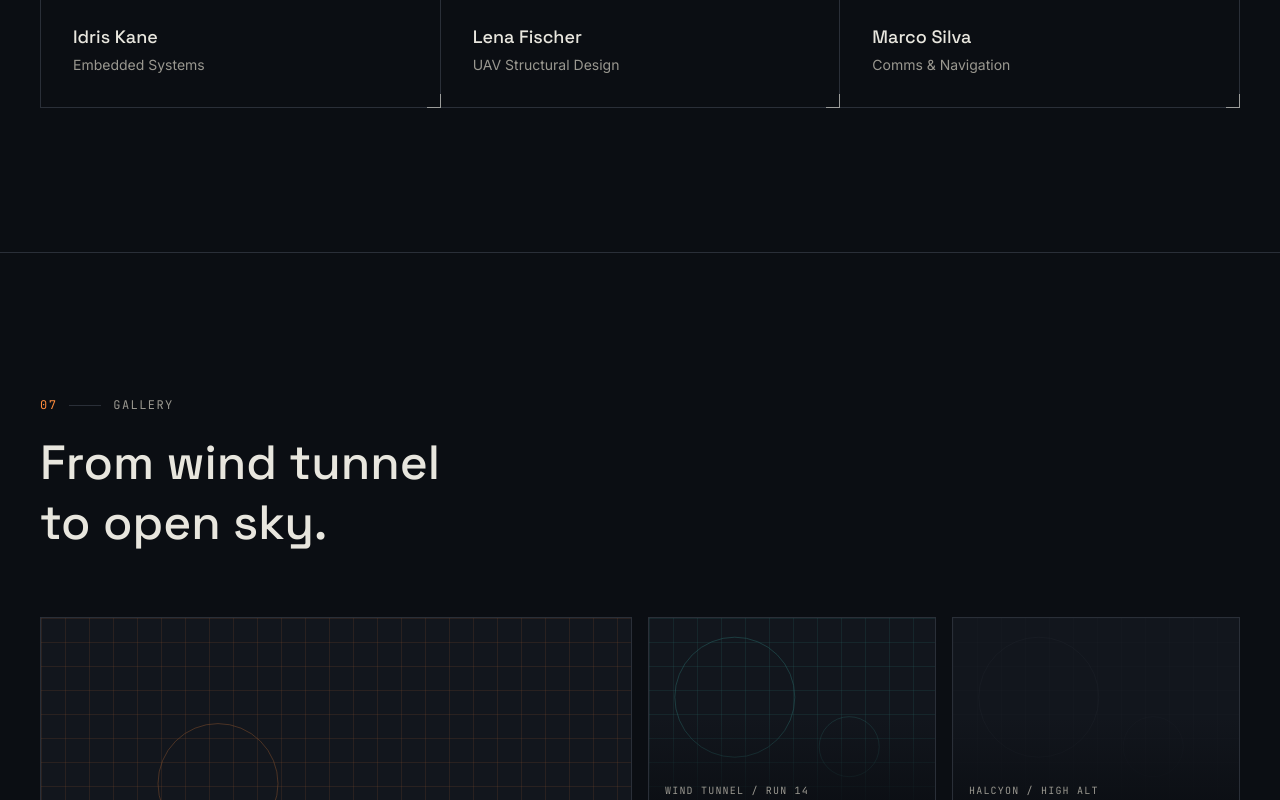
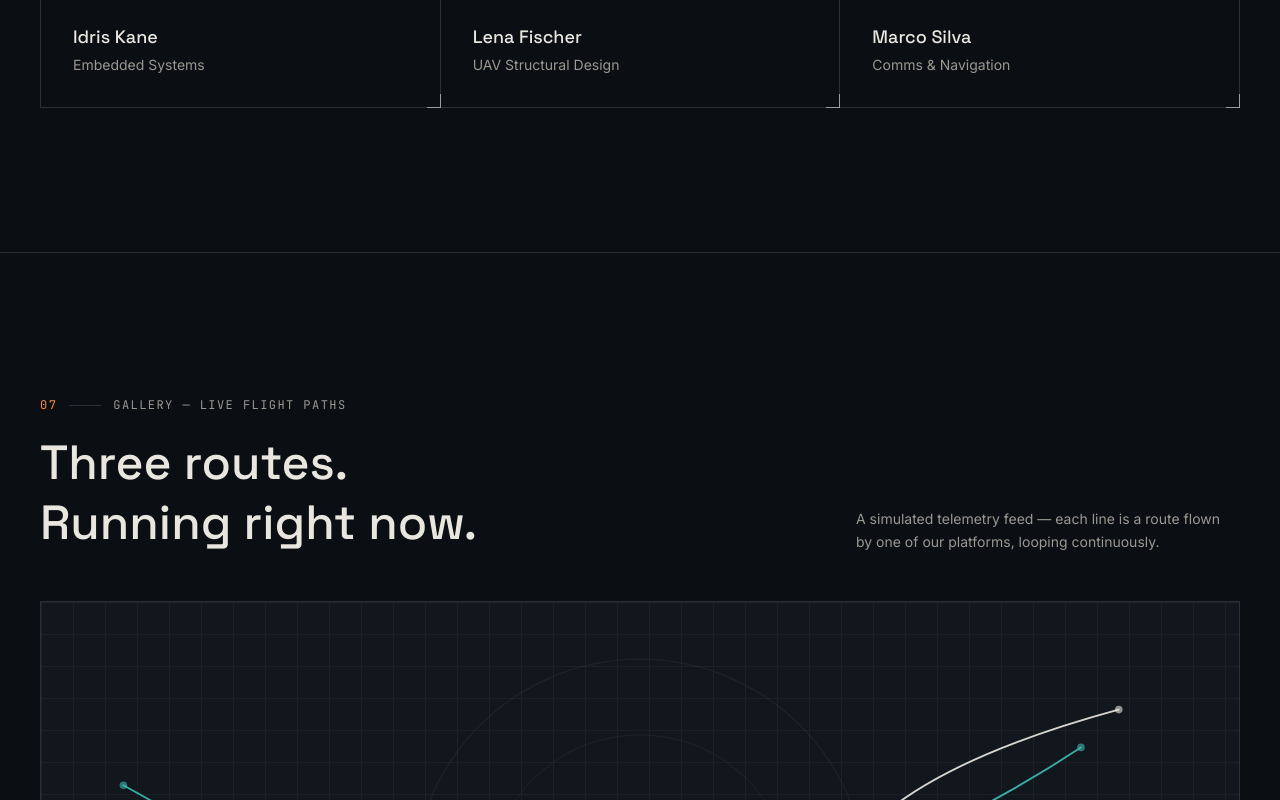
Before and after one commit to rudreshkumbhare/UAV-altavia, a React (Vite) app: page / in a window 1280 px wide. Shown: the part 5660-6460 px from the top of the page. Built offline with nearby package versions, Linux system fonts and the light colour scheme.

Commit message:
checkpoint 5: gallery modifications

```diff
--- a/src/sections/Gallery.jsx
+++ b/src/sections/Gallery.jsx
@@ -1,100 +1,149 @@
-import { useState } from 'react'
-import { motion, AnimatePresence } from 'framer-motion'
-import { X } from 'lucide-react'
+import { useMemo, useState } from 'react'
+import { motion } from 'framer-motion'
 import { SectionEyebrow } from '../components/Telemetry'
 
-// Abstract generated tiles instead of external stock photography —
-// keeps the aesthetic consistent and removes any external asset dependency.
-const TILES = [
-  { id: 1, label: 'TALON-X / FIELD TEST', tone: 'amber', span: 'lg:col-span-2 lg:row-span-2' },
-  { id: 2, label: 'WIND TUNNEL / RUN 14', tone: 'cyan', span: '' },
-  { id: 3, label: 'HALCYON / HIGH ALT', tone: 'line', span: '' },
-  { id: 4, label: 'GROUND CONTROL', tone: 'cyan', span: '' },
-  { id: 5, label: 'VIREO SWARM / MESH', tone: 'amber', span: 'lg:col-span-2' },
-  { id: 6, label: 'COMPOSITE LAYUP', tone: 'line', span: '' },
+// Sample N points along a quadratic bezier so we can animate a marker
+// smoothly along the curve without extra plugins/deps.
+function sampleQuadratic(p0, p1, p2, steps = 60) {
+  const pts = []
+  for (let i = 0; i <= steps; i++) {
+    const t = i / steps
+    const x = (1 - t) ** 2 * p0[0] + 2 * (1 - t) * t * p1[0] + t ** 2 * p2[0]
+    const y = (1 - t) ** 2 * p0[1] + 2 * (1 - t) * t * p1[1] + t ** 2 * p2[1]
+    pts.push([x, y])
+  }
+  return pts
+}
+
+const ROUTES = [
+  {
+    id: 'talon',
+    label: 'TALON-X / RECON LOOP',
+    color: 'var(--color-amber)',
+    p0: [70, 300],
+    p1: [340, 60],
+    p2: [560, 260],
+    duration: 6,
+  },
+  {
+    id: 'halcyon',
+    label: 'HALCYON / HIGH TRANSIT',
+    color: 'var(--color-cyan)',
+    p0: [40, 120],
+    p1: [420, 340],
+    p2: [800, 90],
+    duration: 9,
+  },
+  {
+    id: 'vireo',
+    label: 'VIREO / MESH SWEEP',
+    color: 'var(--color-paper)',
+    p0: [640, 320],
+    p1: [500, 150],
+    p2: [830, 60],
+    duration: 5,
+  },
 ]
 
-function TilePattern({ tone }) {
-  const color = tone === 'amber' ? 'var(--color-amber)' : tone === 'cyan' ? 'var(--color-cyan)' : 'var(--color-line)'
+function toPathD(p0, p1, p2) {
+  return `M ${p0[0]} ${p0[1]} Q ${p1[0]} ${p1[1]} ${p2[0]} ${p2[1]}`
+}
+
+function RouteMarker({ route }) {
+  const points = useMemo(() => sampleQuadratic(route.p0, route.p1, route.p2), [route])
+  const cx = points.map((p) => p[0])
+  const cy = points.map((p) => p[1])
+
   return (
-    <svg className="absolute inset-0 w-full h-full opacity-40" preserveAspectRatio="none">
-      <defs>
-        <pattern id={`grid-${tone}`} width="24" height="24" patternUnits="userSpaceOnUse">
-          <path d="M 24 0 L 0 0 0 24" fill="none" stroke={color} strokeWidth="0.5" />
-        </pattern>
-      </defs>
-      <rect width="100%" height="100%" fill={`url(#grid-${tone})`} />
-      <circle cx="30%" cy="40%" r="60" fill="none" stroke={color} strokeWidth="1" opacity="0.6" />
-      <circle cx="70%" cy="65%" r="30" fill="none" stroke={color} strokeWidth="1" opacity="0.4" />
-    </svg>
+    <motion.circle
+      r={5}
+      fill={route.color}
+      animate={{ cx, cy }}
+      transition={{ duration: route.duration, repeat: Infinity, ease: 'linear' }}
+    />
   )
 }
 
 export default function Gallery() {
-  const [active, setActive] = useState(null)
+  const [hovered, setHovered] = useState(null)
 
   return (
     <section id="gallery" className="relative py-28 md:py-36 border-t border-line">
       <div className="max-w-7xl mx-auto px-6 md:px-10">
-        <SectionEyebrow index="07" label="Gallery" />
-        <h2 className="font-display text-4xl md:text-5xl font-medium max-w-xl leading-tight mb-16">
-          From wind tunnel
-          <br />
-          to open sky.
-        </h2>
+        <SectionEyebrow index="07" label="Gallery — Live Flight Paths" />
+        <div className="flex flex-col md:flex-row md:items-end justify-between gap-6 mb-12">
+          <h2 className="font-display text-4xl md:text-5xl font-medium max-w-xl leading-tight">
+            Three routes.
+            <br />
+            Running right now.
+          </h2>
+          <p className="text-paper-dim max-w-sm text-sm leading-relaxed">
+            A simulated telemetry feed — each line is a route flown by one of
+            our platforms, looping continuously.
+          </p>
+        </div>
 
-        <div className="grid grid-cols-1 sm:grid-cols-2 lg:grid-cols-4 lg:auto-rows-[200px] gap-4">
-          {TILES.map((t, i) => (
-            <motion.button
-              key={t.id}
-              initial={{ opacity: 0, y: 20 }}
-              whileInView={{ opacity: 1, y: 0 }}
-              viewport={{ once: true, margin: '-60px' }}
-              transition={{ duration: 0.5, delay: i * 0.05, ease: [0.16, 1, 0.3, 1] }}
-              onClick={() => setActive(t)}
-              className={`hud-frame relative overflow-hidden bg-surface border border-line min-h-[180px] text-left group ${t.span}`}
-            >
-              <TilePattern tone={t.tone} />
-              <div className="absolute inset-0 bg-gradient-to-t from-graphite via-transparent to-transparent" />
-              <div className="absolute bottom-4 left-4 right-4">
-                <span className="mono-label text-[10px] text-paper-dim group-hover:text-amber transition-colors">
-                  {t.label}
+        <div className="hud-frame relative border border-line bg-surface p-4 md:p-8 overflow-hidden">
+          <div
+            className="absolute inset-0 opacity-[0.05] pointer-events-none"
+            style={{
+              backgroundImage:
+                'linear-gradient(to right, #e8e6de 1px, transparent 1px), linear-gradient(to bottom, #e8e6de 1px, transparent 1px)',
+              backgroundSize: '32px 32px',
+            }}
+          />
+
+          <svg viewBox="0 0 900 400" className="w-full h-auto relative z-10" role="img" aria-label="Animated flight path map">
+            <circle cx="450" cy="200" r="180" fill="none" stroke="var(--color-line)" strokeWidth="1" opacity="0.5" />
+            <circle cx="450" cy="200" r="120" fill="none" stroke="var(--color-line)" strokeWidth="1" opacity="0.4" />
+            <circle cx="450" cy="200" r="60" fill="none" stroke="var(--color-line)" strokeWidth="1" opacity="0.3" />
+
+            {ROUTES.map((r, i) => (
+              <g
+                key={r.id}
+                onMouseEnter={() => setHovered(r.id)}
+                onMouseLeave={() => setHovered(null)}
+                className="cursor-pointer"
+              >
+                <path d={toPathD(r.p0, r.p1, r.p2)} fill="none" stroke={r.color} strokeWidth="1" opacity="0.15" />
+                <motion.path
+                  d={toPathD(r.p0, r.p1, r.p2)}
+                  fill="none"
+                  stroke={r.color}
+                  strokeWidth={hovered === r.id ? 2.5 : 1.5}
+                  strokeLinecap="round"
+                  initial={{ pathLength: 0, opacity: 0 }}
+                  whileInView={{ pathLength: 1, opacity: hovered && hovered !== r.id ? 0.3 : 0.9 }}
+                  viewport={{ once: true }}
+                  transition={{ duration: 1.6, delay: i * 0.25, ease: [0.16, 1, 0.3, 1] }}
+                />
+                <RouteMarker route={r} />
+                <circle cx={r.p0[0]} cy={r.p0[1]} r={3} fill={r.color} opacity="0.6" />
+                <circle cx={r.p2[0]} cy={r.p2[1]} r={3} fill={r.color} opacity="0.6" />
+              </g>
+            ))}
+          </svg>
+
+          <div className="relative z-10 flex flex-wrap gap-x-8 gap-y-3 mt-6 pt-6 border-t border-line">
+            {ROUTES.map((r) => (
+              <button
+                key={r.id}
+                onMouseEnter={() => setHovered(r.id)}
+                onMouseLeave={() => setHovered(null)}
+                className="flex items-center gap-2 group"
+              >
+                <span
+                  className="w-2 h-2 rounded-full transition-transform group-hover:scale-125"
+                  style={{ backgroundColor: r.color }}
+                />
+                <span className="mono-label text-[10px] text-paper-dim group-hover:text-paper transition-colors">
+                  {r.label}
                 </span>
-              </div>
-            </motion.button>
-          ))}
+              </button>
+            ))}
+          </div>
         </div>
       </div>
-
-      <AnimatePresence>
-        {active && (
-          <motion.div
-            initial={{ opacity: 0 }}
-            animate={{ opacity: 1 }}
-            exit={{ opacity: 0 }}
-            onClick={() => setActive(null)}
-            className="fixed inset-0 z-[100] bg-graphite/95 backdrop-blur-sm flex items-center justify-center p-6"
-          >
-            <motion.div
-              initial={{ scale: 0.95, opacity: 0 }}
-              animate={{ scale: 1, opacity: 1 }}
-              exit={{ scale: 0.95, opacity: 0 }}
-              className="relative w-full max-w-3xl aspect-video bg-surface border border-line overflow-hidden"
-            >
-              <TilePattern tone={active.tone} />
-              <button
-                onClick={() => setActive(null)}
-                className="absolute top-4 right-4 p-2 border border-line hover:border-amber transition-colors z-10"
-              >
-                <X className="w-4 h-4" />
-              </button>
-              <div className="absolute bottom-6 left-6">
-                <span className="mono-label text-xs text-amber">{active.label}</span>
-              </div>
-            </motion.div>
-          </motion.div>
-        )}
-      </AnimatePresence>
     </section>
   )
 }
```
